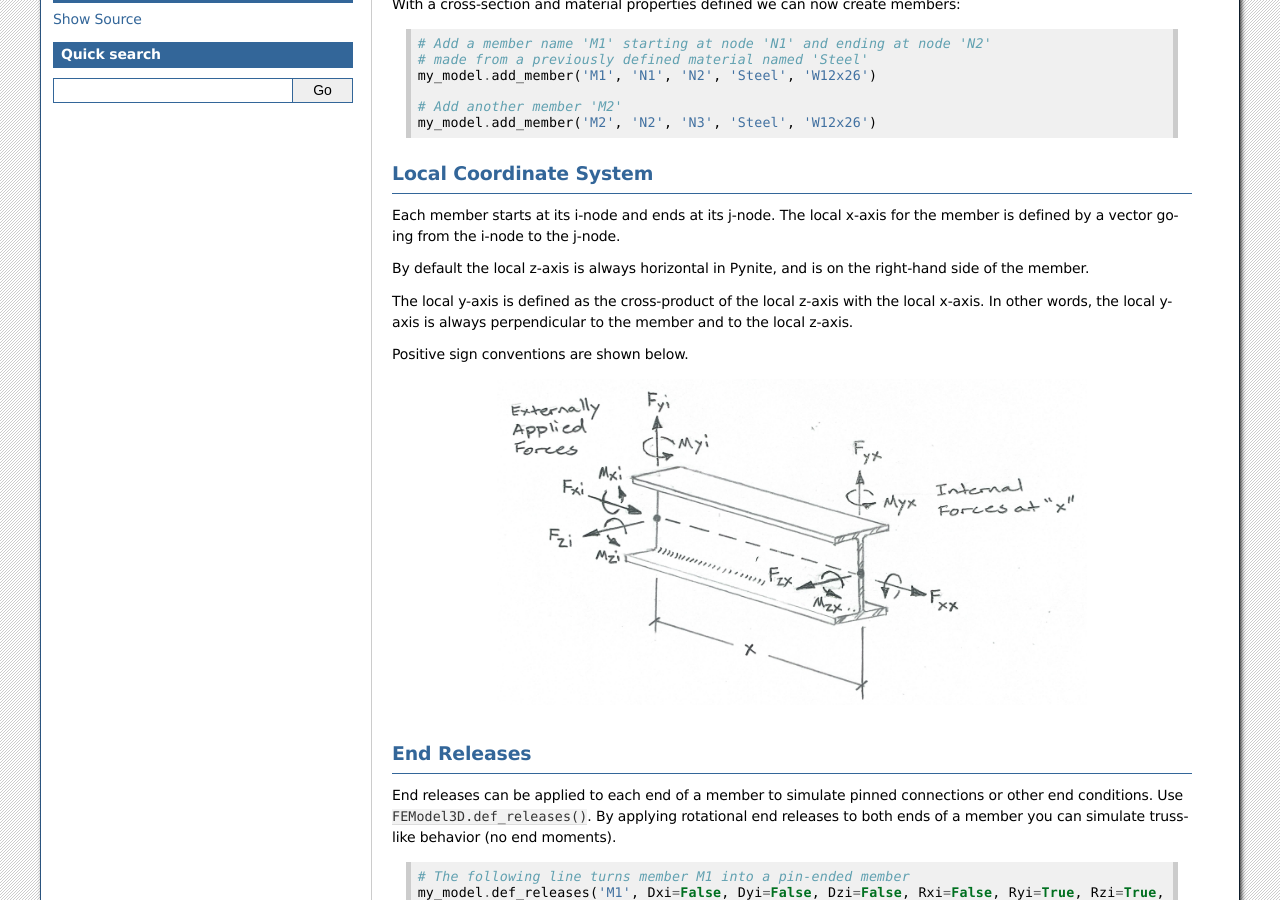
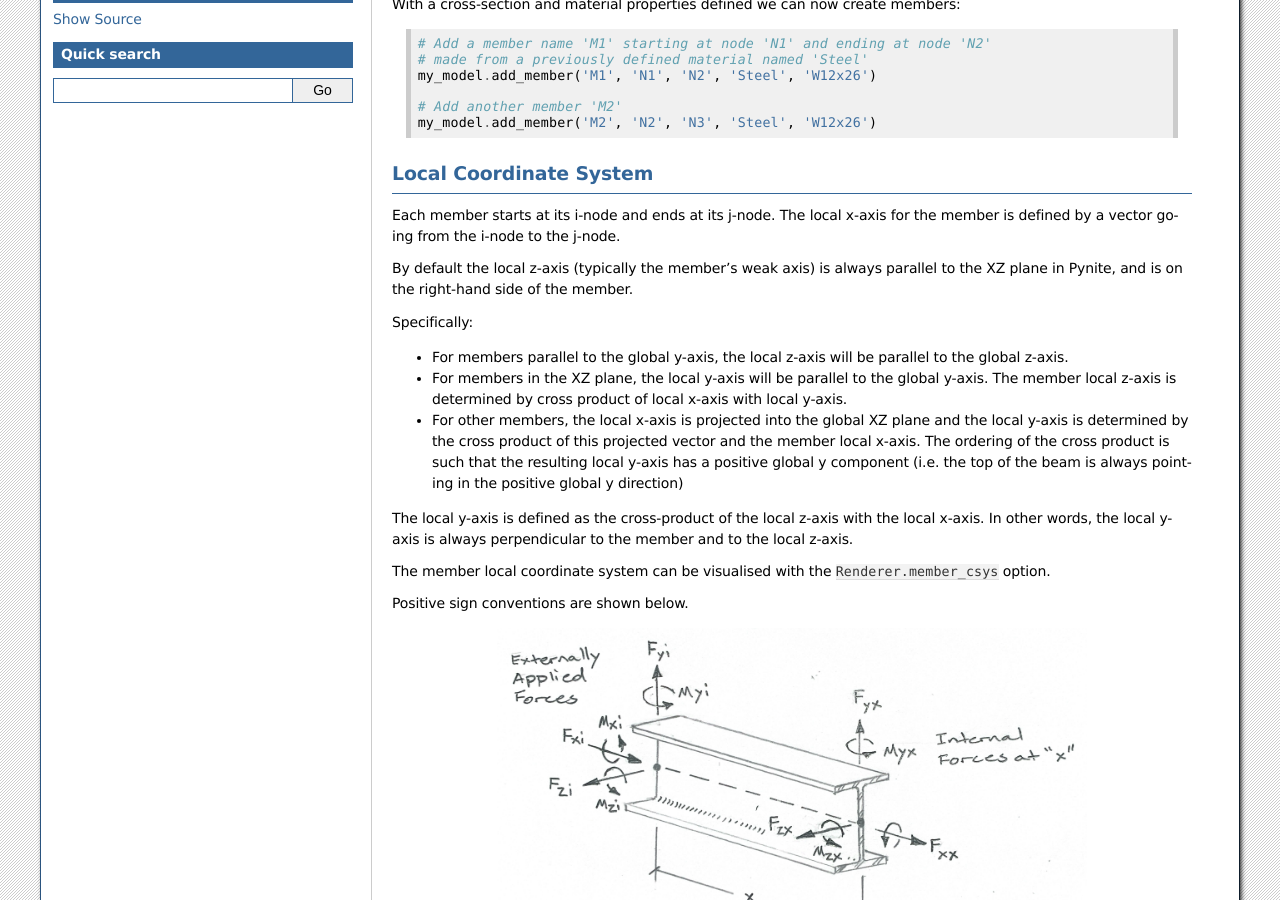
Before and after one commit to JWock82/Pynite, a Sphinx documentation site: the page built from docs/source/member.rst, in a window 1280 px wide and 900 px high, scrolled down 538 px. Built offline with Sphinx 7.4.7, drawn with Linux system fonts in a browser that asks for light colours.

Commit message:
Clarify the member local coordinate system conventions

```diff
--- a/docs/source/member.rst
+++ b/docs/source/member.rst
@@ -44,11 +44,23 @@ Local Coordinate System
 Each member starts at its i-node and ends at its j-node. The local x-axis for the member is defined
 by a vector going from the i-node to the j-node.
 
-By default the local z-axis is always horizontal in Pynite, and is on the right-hand side of the
-member.
+By default the local z-axis (typically the member's weak axis) is always parallel to the XZ plane in
+Pynite, and is on the right-hand side of the member.
+
+Specifically:
+
+- For members parallel to the global y-axis, the local z-axis will be parallel to the global z-axis.
+- For members in the XZ plane, the local y-axis will be parallel to the global y-axis. The member
+  local z-axis is determined by cross product of local x-axis with local y-axis.
+- For other members, the local x-axis is projected into the global XZ plane and the local y-axis is
+  determined by the cross product of this projected vector and the member local x-axis. The ordering
+  of the cross product is such that the resulting local y-axis has a positive global y component (i.e.
+  the top of the beam is always pointing in the positive global y direction)
 
 The local y-axis is defined as the cross-product of the local z-axis with the local x-axis. In
 other words, the local y-axis is always perpendicular to the member and to the local z-axis.
+
+The member local coordinate system can be visualised with the ``Renderer.member_csys`` option.
 
 Positive sign conventions are shown below.
 
```
